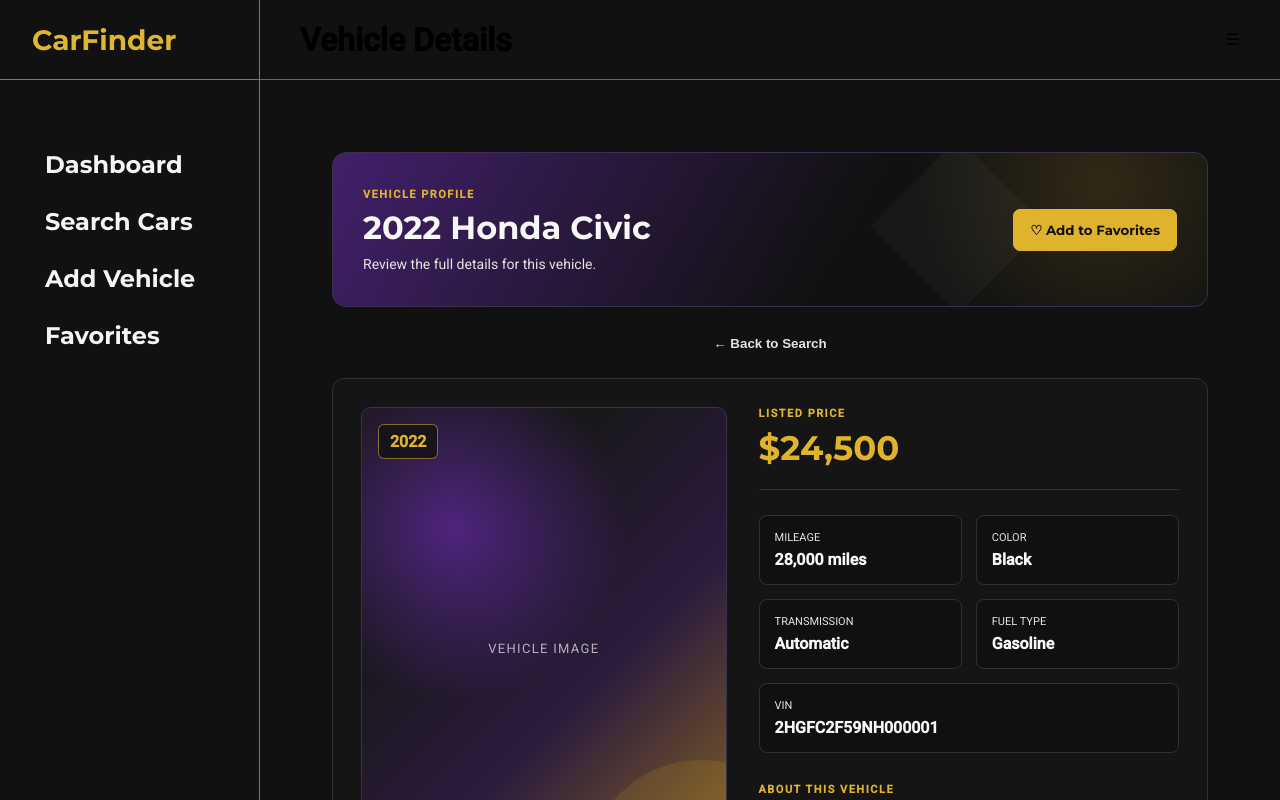
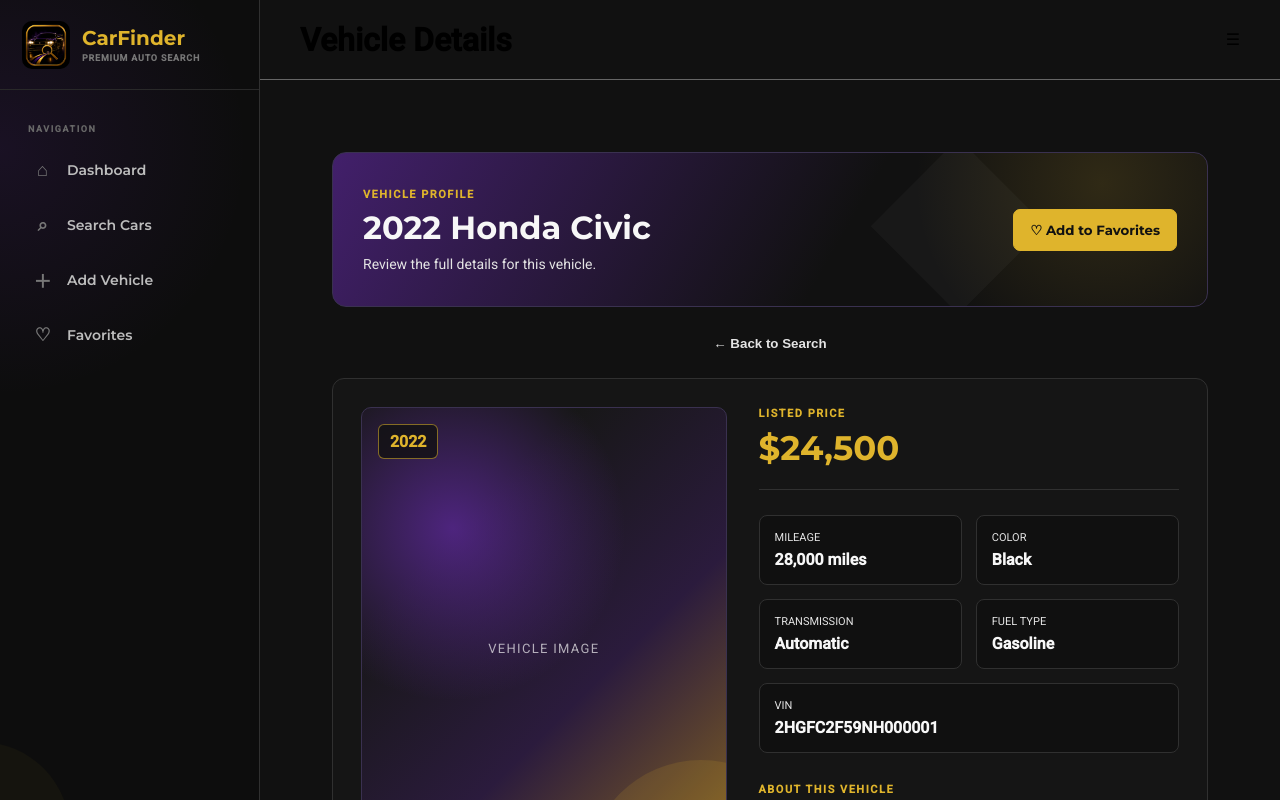
Before and after one commit to AmoyTurner-FS/202603-WDV349-TurnerAmoy, a React app in the folder dev/portfolio/: page /vehicle/1 in a window 1280 px wide. Shown: the top 800 px of the page. Built offline with nearby package versions, Linux system fonts and the light colour scheme; the HTML template or start-up script is replaced by a standard one.

Commit message:
Updated sidebar navigation and add CarFinder logo

```diff
--- a/dev/portfolio/src/components/Sidebar.css
+++ b/dev/portfolio/src/components/Sidebar.css
@@ -1,41 +1,207 @@
 .sidebar {
+  position: relative;
+
+  display: flex;
+  flex-direction: column;
+
   width: 260px;
   min-height: 100vh;
-  background-color: #111111;
-  border-right: 1px solid #777;
-  color: #ffffff;
+
+  overflow: hidden;
+
+  border-right: 1px solid #303030;
+
+  background: radial-gradient(
+      circle at 0% 15%,
+      rgba(111, 45, 189, 0.13),
+      transparent 28%
+    ),
+    #0d0d0d;
+
+  color: var(--cf-white);
 }
 
+.sidebar::after {
+  content: "";
+  position: absolute;
+
+  width: 180px;
+  height: 180px;
+
+  left: -110px;
+  bottom: 70px;
+
+  border-radius: 50%;
+
+  background: var(--cf-gold);
+  opacity: 0.035;
+
+  pointer-events: none;
+}
+
+/* BRAND */
+
 .sidebar-logo {
-  height: 80px;
   display: flex;
   align-items: center;
-  padding: 0 32px;
-  border-bottom: 1px solid #777;
+  gap: 12px;
+
+  min-height: 90px;
+  padding: 0 22px;
+
+  border-bottom: 1px solid #292929;
 }
 
-.sidebar-logo h1 {
+.sidebar-logo-mark {
+  display: flex;
+  align-items: center;
+  justify-content: center;
+
+  width: 48px;
+  height: 48px;
+
+  flex-shrink: 0;
+
+  border-radius: 10px;
+  overflow: hidden;
+}
+
+.sidebar-logo-mark img {
+  width: 100%;
+  height: 100%;
+  object-fit: cover;
+  display: block;
+}
+
+.sidebar-brand h1 {
   margin: 0;
+
+  color: var(--cf-gold);
+
   font-family: "Montserrat", sans-serif;
-  font-size: 28px;
-  color: #e0b62f;
+  font-size: 20px;
+  font-weight: 700;
+}
+
+.sidebar-brand span {
+  display: block;
+  margin-top: 3px;
+
+  color: #777777;
+
+  font-size: 9px;
+  font-weight: 600;
+  letter-spacing: 0.8px;
+  text-transform: uppercase;
+}
+
+/* NAVIGATION */
+
+.sidebar-menu-label {
+  padding: 34px 28px 12px;
+
+  color: #686868;
+
+  font-size: 9px;
+  font-weight: 700;
+  letter-spacing: 1.6px;
+  text-transform: uppercase;
 }
 
 .sidebar-nav {
   display: flex;
   flex-direction: column;
-  gap: 28px;
-  padding: 70px 45px;
+
+  gap: 7px;
+
+  padding: 0 16px;
 }
 
-.sidebar-nav a {
-  color: #f5f5f5;
+.sidebar-link {
+  position: relative;
+
+  display: flex;
+  align-items: center;
+  gap: 13px;
+
+  min-height: 48px;
+  padding: 0 14px;
+
+  border: 1px solid transparent;
+  border-radius: 8px;
+
+  color: #bdbdbd;
+
+  font-family: "Montserrat", sans-serif;
+  font-size: 14px;
+  font-weight: 600;
+
   text-decoration: none;
-  font-family: "Montserrat", sans-serif;
-  font-size: 24px;
-  font-weight: 700;
+
+  transition: color 0.2s ease, background-color 0.2s ease,
+    border-color 0.2s ease, transform 0.2s ease;
 }
 
-.sidebar-nav a:hover {
-  color: #e0b62f;
+.sidebar-link-icon {
+  display: flex;
+  align-items: center;
+  justify-content: center;
+
+  width: 23px;
+
+  color: #777777;
+
+  font-size: 18px;
+
+  transition: color 0.2s ease;
 }
+
+/* HOVER */
+
+.sidebar-link:hover {
+  transform: translateX(2px);
+
+  border-color: #303030;
+
+  background: rgba(255, 255, 255, 0.035);
+
+  color: var(--cf-white);
+}
+
+.sidebar-link:hover .sidebar-link-icon {
+  color: var(--cf-gold);
+}
+
+/* ACTIVE PAGE */
+
+.sidebar-link.active {
+  border-color: rgba(111, 45, 189, 0.55);
+
+  background: linear-gradient(
+    90deg,
+    rgba(111, 45, 189, 0.35),
+    rgba(111, 45, 189, 0.08)
+  );
+
+  color: var(--cf-white);
+}
+
+.sidebar-link.active::before {
+  content: "";
+
+  position: absolute;
+
+  left: -17px;
+  top: 8px;
+  bottom: 8px;
+
+  width: 3px;
+
+  border-radius: 0 4px 4px 0;
+
+  background: var(--cf-gold);
+}
+
+.sidebar-link.active .sidebar-link-icon {
+  color: var(--cf-gold);
+}
--- a/dev/portfolio/src/components/Sidebar.jsx
+++ b/dev/portfolio/src/components/Sidebar.jsx
@@ -1,18 +1,64 @@
 import { NavLink } from "react-router-dom";
+import carFinderLogo from "../assets/carfinder-logo.png";
 import "./Sidebar.css";
 
 function Sidebar() {
   return (
     <aside className="sidebar">
       <div className="sidebar-logo">
-        <h1>CarFinder</h1>
+        <div className="sidebar-logo-mark">
+          <img src={carFinderLogo} alt="CarFinder logo" />
+        </div>
+
+        <div className="sidebar-brand">
+          <h1>CarFinder</h1>
+          <span>Premium Auto Search</span>
+        </div>
       </div>
 
+      <div className="sidebar-menu-label">Navigation</div>
+
       <nav className="sidebar-nav">
-        <NavLink to="/">Dashboard</NavLink>
-        <NavLink to="/search">Search Cars</NavLink>
-        <NavLink to="/add-vehicle">Add Vehicle</NavLink>
-        <NavLink to="/favorites">Favorites</NavLink>
+        <NavLink
+          to="/"
+          end
+          className={({ isActive }) =>
+            isActive ? "sidebar-link active" : "sidebar-link"
+          }
+        >
+          <span className="sidebar-link-icon">⌂</span>
+          <span>Dashboard</span>
+        </NavLink>
+
+        <NavLink
+          to="/search"
+          className={({ isActive }) =>
+            isActive ? "sidebar-link active" : "sidebar-link"
+          }
+        >
+          <span className="sidebar-link-icon">⌕</span>
+          <span>Search Cars</span>
+        </NavLink>
+
+        <NavLink
+          to="/add-vehicle"
+          className={({ isActive }) =>
+            isActive ? "sidebar-link active" : "sidebar-link"
+          }
+        >
+          <span className="sidebar-link-icon">＋</span>
+          <span>Add Vehicle</span>
+        </NavLink>
+
+        <NavLink
+          to="/favorites"
+          className={({ isActive }) =>
+            isActive ? "sidebar-link active" : "sidebar-link"
+          }
+        >
+          <span className="sidebar-link-icon">♡</span>
+          <span>Favorites</span>
+        </NavLink>
       </nav>
     </aside>
   );
```
Also changed, not shown: dev/portfolio/src/assets/carfinder-logo.png (added).
